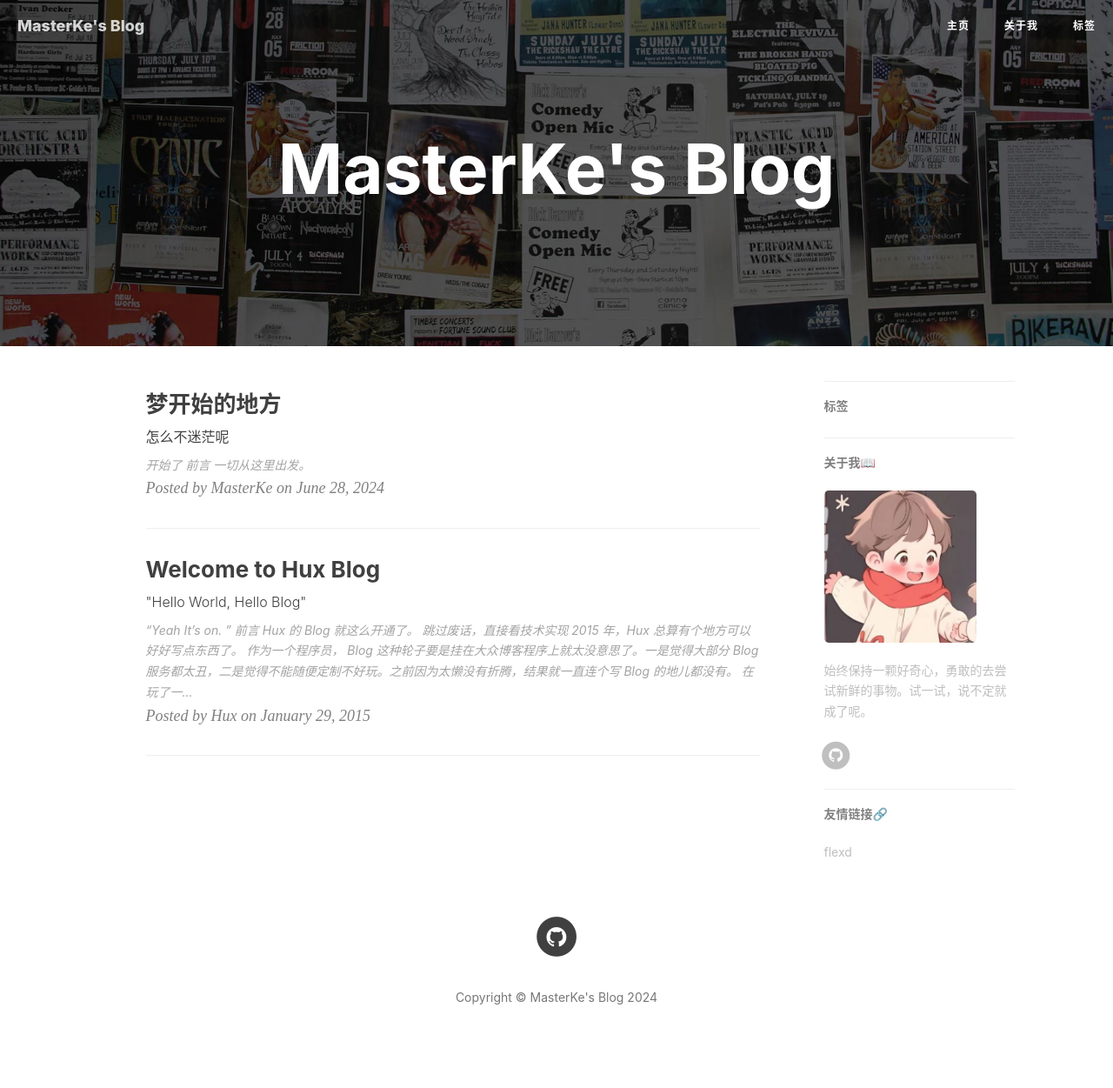
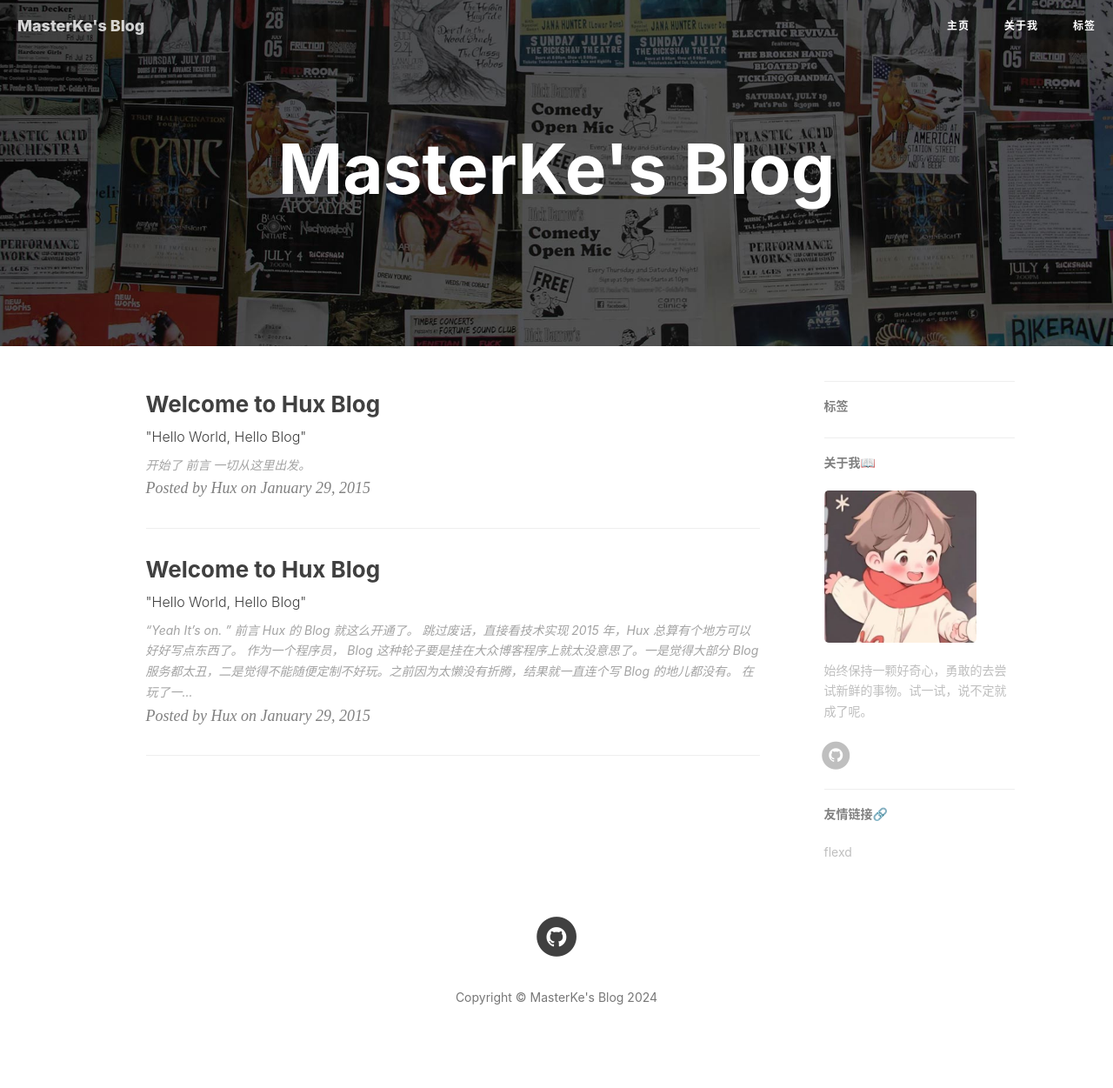
Before and after one commit to MasterKe2003/blog, a Jekyll site: the page built from index.html, in a window 1280 px wide. Shown: the whole page at 87% size. Built offline with Jekyll 4.4.1, drawn with Linux system fonts in a browser that asks for light colours; nearby versions of some CDN libraries; the list of posts is cut into pages by our own code; comment, search, counter and statistics services are not loaded.

Commit message:
Update 2024-06-28-1.md

```diff
--- a/_posts/2024-06-28-1.md
+++ b/_posts/2024-06-28-1.md
@@ -1,10 +1,10 @@
 ---
 layout:     post
-title:      "梦开始的地方"
-subtitle:   "怎么不迷茫呢"
-date:       2024-06-28 18:15:27
-author:     "MasterKe"
-header-img: "img/post-bg-js-version.jpg"
+title:      "Welcome to Hux Blog"
+subtitle:   " \"Hello World, Hello Blog\""
+date:       2015-01-29 12:00:00
+author:     "Hux"
+header-img: "img/post-bg-2015.jpg"
 tags:
     - 生活
 ---
```
